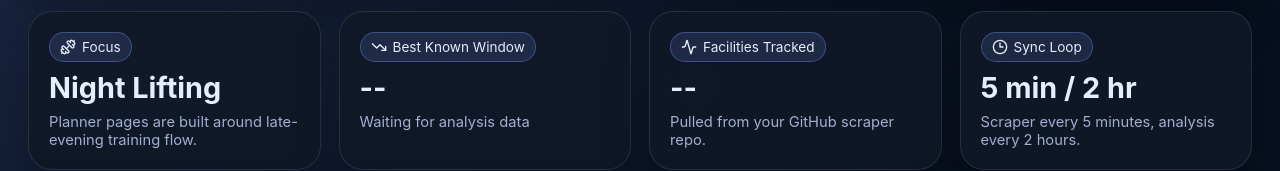
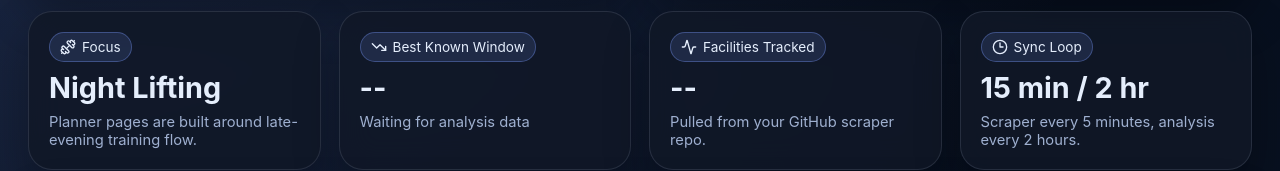
Before and after one commit to aarond67/fitness-dashboard-app, a Next.js app: page / in a window 1280 px wide. Shown: the part 439-610 px from the top of the page. Built offline with nearby package versions, Linux system fonts and the light colour scheme; no server answers.

Commit message:
Update GymOverview.tsx

```diff
--- a/components/GymOverview.tsx
+++ b/components/GymOverview.tsx
@@ -144,7 +144,7 @@ export function GymOverview() {
         </section>
         <section className="card">
           <div className="badge"><Clock3 size={16} /> Sync Loop</div>
-          <div className="kpi">5 min / 2 hr</div>
+          <div className="kpi">15 min / 2 hr</div>
           <div className="small">Scraper every 5 minutes, analysis every 2 hours.</div>
         </section>
       </div>
```
